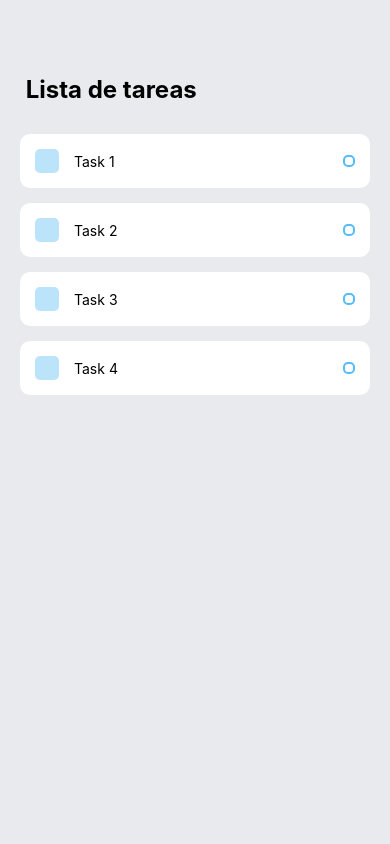
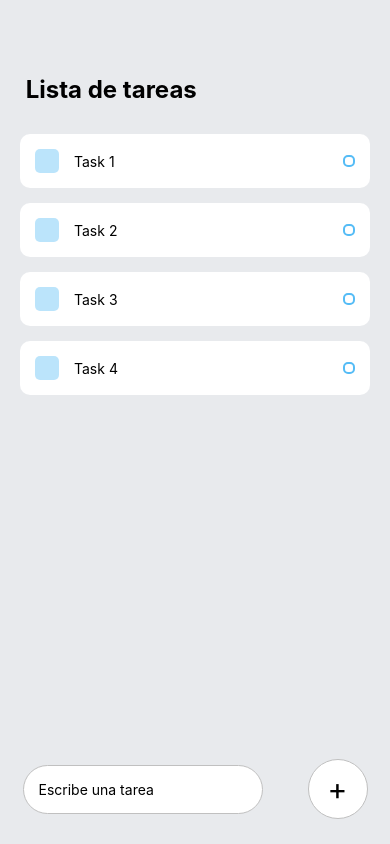
Before and after one commit to Rodevp/todo-app, a React Native app: screen / in a window 390 px wide. Built offline with nearby package versions, Linux system fonts and the light colour scheme.

Commit message:
input y btn terminados con sus estilos  :white_check_mark:

```diff
--- a/App.js
+++ b/App.js
@@ -1,4 +1,4 @@
-import { StyleSheet, Text, View } from 'react-native';
+import { KeyboardAvoidingView, Platform, StyleSheet, Text, TextInput, TouchableOpacity, View } from 'react-native';
 import Task from './components/Task';
 
 export default function App() {
@@ -17,6 +17,26 @@ export default function App() {
         </View>
 
       </View>
+
+
+      <KeyboardAvoidingView
+        behavior={Platform.OS === "ios" ? "padding" : "height"}
+        style={styles.taskAddContainer}
+      >
+        <TextInput  style={styles.input} placeholder="Escribe una tarea"  />
+
+        <View
+          style={styles.btnContainer}
+        >
+          <TouchableOpacity>
+            <View style={styles.btnWrapper}>
+              <Text style={styles.btn} >+</Text>
+            </View>
+          </TouchableOpacity>
+        </View>
+
+      </KeyboardAvoidingView>
+
     </View>
   );
 }
@@ -36,5 +56,38 @@ const styles = StyleSheet.create({
   },
   items: {
     marginTop: 30
+  },
+  taskAddContainer: {
+    position: "absolute",
+    bottom: Platform.OS === "ios" ? 60 : 25,
+    width: "100%",
+    flexDirection: "row",
+    justifyContent: "space-around",
+    alignItems: "center"
+  },
+  input: {
+    paddingVertical: 15,
+    paddingHorizontal: 15,
+    backgroundColor: "#fff",
+    borderRadius: 60,
+    borderColor: "#c0c0c0",
+    borderWidth: 1,
+    width: 240
+  },
+  btnContainer: {
+
+  },
+  btnWrapper: {
+    width: 60,
+    height: 60,
+    backgroundColor: "#fff",
+    borderRadius: 60,
+    justifyContent: "center",
+    alignItems: "center",
+    borderColor: "#c0c0c0",
+    borderWidth: 1,
+  },
+  btn: {
+    fontSize: 30
   }
 });
```
